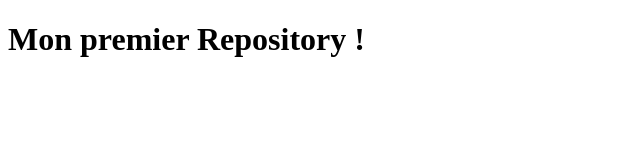
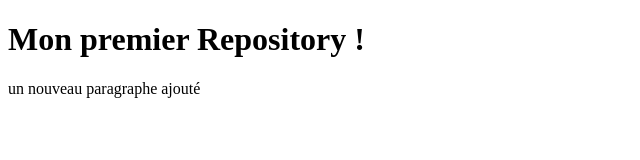
Before and after one commit to Houria-dev/cours-guit, a plain HTML site: page index.html in a window 1280 px wide. Shown: the whole page, without its empty margins (0-640 px from the left). Drawn offline with Linux system fonts and the light colour scheme.

Commit message:
paragraphe ajoute

```diff
--- a/index.html
+++ b/index.html
@@ -7,5 +7,6 @@
 </head>
 <body>
  <h1>Mon premier Repository !</h1>
+ <p>un nouveau paragraphe ajouté</p>
 </body>
 </html>
```
